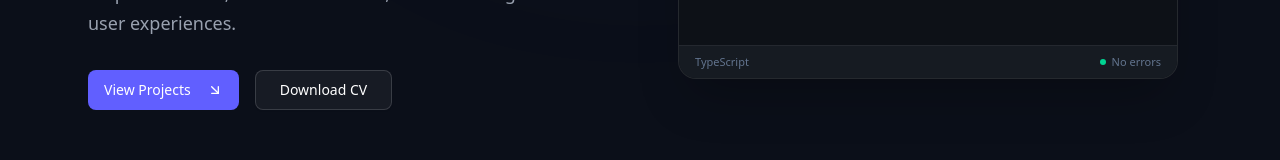
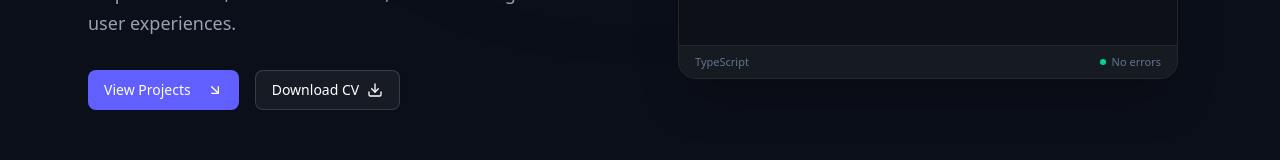
Before and after one commit to ThaoBean/portfolio, a Next.js app: page / in a window 1280 px wide. Shown: the part 533-693 px from the top of the page. Built offline with nearby package versions, Linux system fonts and the light colour scheme.

Commit message:
feat: download CV

```diff
--- a/package.json
+++ b/package.json
@@ -26,6 +26,7 @@
     "react-country-flag": "^3.1.0",
     "react-dom": "19.2.3",
     "react-i18next": "^16.6.6",
+    "sonner": "^2.0.7",
     "tailwind-merge": "^3.5.0"
   },
   "devDependencies": {
--- a/public/locales/en.json
+++ b/public/locales/en.json
@@ -32,6 +32,12 @@
       "projectDetails": "Project Details",
       "keyContributions": "Key Contributions",
       "techStack": "Tech Stack"
+    },
+    "toast": {
+      "downloadCv": {
+        "success": "Download started.",
+        "error": "Download failed. Please try again."
+      }
     }
   },
   "hero": {
--- a/public/locales/vi.json
+++ b/public/locales/vi.json
@@ -32,6 +32,12 @@
       "projectDetails": "Chi tiết dự án",
       "keyContributions": "Đóng góp nổi bật",
       "techStack": "Công nghệ sử dụng"
+    },
+    "toast": {
+      "downloadCv": {
+        "success": "Bắt đầu tải xuống.",
+        "error": "Tải xuống thất bại. Vui lòng thử lại."
+      }
     }
   },
   "hero": {
--- a/src/app/layout.tsx
+++ b/src/app/layout.tsx
@@ -1,5 +1,6 @@
 import type { Metadata } from "next";
 import { Inter, JetBrains_Mono } from "next/font/google";
+import { Toaster } from "sonner";
 import "./globals.css";
 import { Navbar } from "../components/layout/navbar";
 import { I18nProvider } from "../i18n/provider";
@@ -35,6 +36,7 @@ export default function RootLayout({
         <I18nProvider>
           <Navbar />
           <div className='pt-16'>{children}</div>
+          <Toaster richColors theme='dark' position='top-right' />
         </I18nProvider>
       </body>
     </html>
--- a/src/components/sections/hero/hero-content.tsx
+++ b/src/components/sections/hero/hero-content.tsx
@@ -1,12 +1,60 @@
 "use client";
 
 import { motion } from "framer-motion";
+import { ArrowDownRight, Download, Loader2 } from "lucide-react";
+import { useState } from "react";
 import { useTranslation } from "react-i18next";
+import { toast } from "sonner";
 import { Button } from "../../ui/button";
-import { ArrowDownRight } from "lucide-react";
 
 export function HeroContent() {
   const { t } = useTranslation();
+  const [downloading, setDownloading] = useState(false);
+
+  const downloadCv = async () => {
+    if (downloading) return;
+
+    const cvPath = "/cv/ThaoDo_Frontend_CV.pdf";
+    const fallbackName = cvPath.split("/").pop() ?? "cv.pdf";
+
+    try {
+      setDownloading(true);
+
+      const res = await fetch(cvPath);
+      if (!res.ok) throw new Error(`Failed to download: ${res.status}`);
+
+      const cd = res.headers.get("content-disposition");
+      const headerName = (() => {
+        if (!cd) return null;
+        const m = cd.match(/filename\*?=(?:UTF-8''|"?)([^";]+)/i);
+        if (!m?.[1]) return null;
+        try {
+          return decodeURIComponent(m[1]);
+        } catch {
+          return m[1];
+        }
+      })();
+
+      const fileName = headerName || fallbackName;
+      const blob = await res.blob();
+      const url = window.URL.createObjectURL(blob);
+
+      const a = document.createElement("a");
+      a.href = url;
+      a.download = fileName;
+      a.rel = "noreferrer";
+      document.body.appendChild(a);
+      a.click();
+      a.remove();
+
+      window.setTimeout(() => window.URL.revokeObjectURL(url), 1000);
+      toast.success(t("common.toast.downloadCv.success"));
+    } catch {
+      toast.error(t("common.toast.downloadCv.error"));
+    } finally {
+      setDownloading(false);
+    }
+  };
 
   return (
     <motion.div
@@ -49,12 +97,16 @@ export function HeroContent() {
         <Button
           size='lg'
           variant='outline'
-          className='w-full sm:w-auto border-white/15 bg-white/5 text-white hover:bg-white/10 hover:text-white'
-          asChild
+          className='w-full sm:w-auto border-white/15 bg-white/5 text-white hover:bg-white/10 hover:text-white hover:cursor-pointer'
+          onClick={downloadCv}
+          disabled={downloading}
         >
-          <a href='/DoThiThao-Frontend-CV.pdf' target='_blank' rel='noreferrer'>
-            {t("common.actions.downloadCv")}
-          </a>
+          {t("common.actions.downloadCv")}
+          {downloading ? (
+            <Loader2 className='h-4 w-4 animate-spin' />
+          ) : (
+            <Download className='h-4 w-4' />
+          )}
         </Button>
       </div>
     </motion.div>
```
Also changed, not shown: 2 other files (tests, documents, lock files or other folders).
